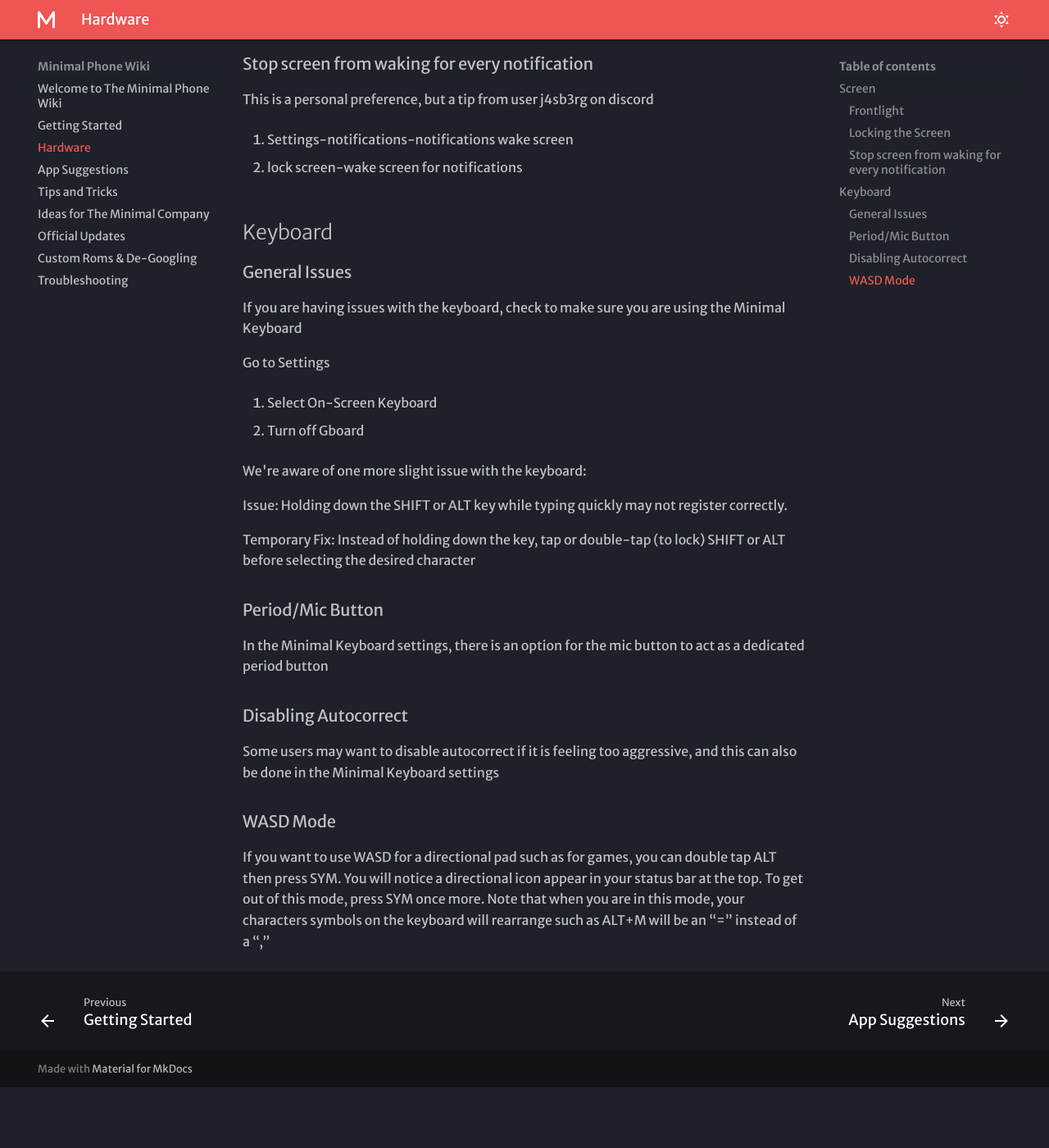
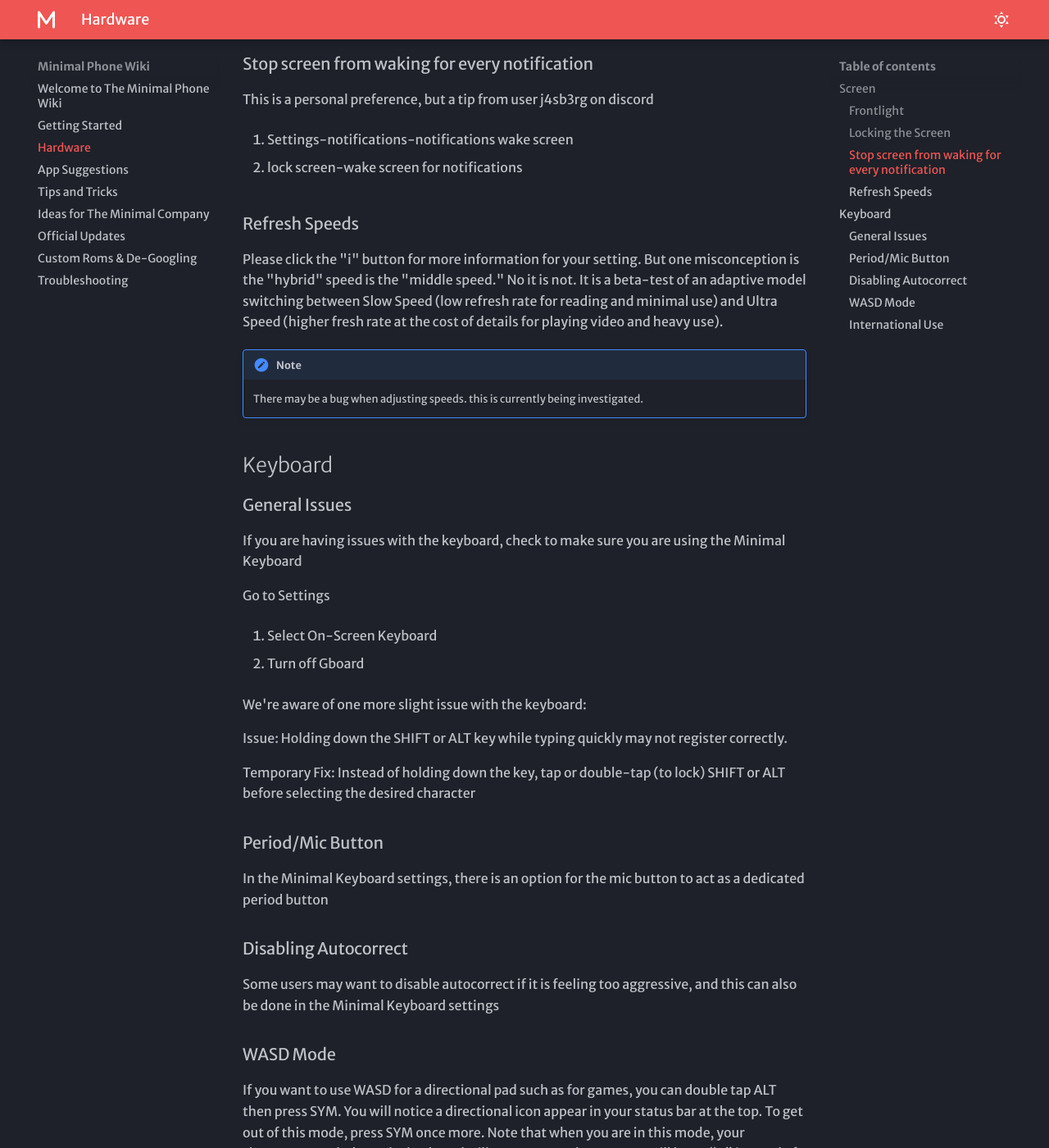
Before and after one commit to theblcl/Minimal-Phone-Guide, an MkDocs documentation site: the page built from docs/hardware.md, in a window 1280 px wide and 1400 px high, scrolled down 679 px. Shown: the whole window at 82% size. Built offline with MkDocs 1.6.1 and Material for MkDocs 9.7.7, drawn with Linux system fonts in a browser that asks for light colours; some web fonts are replaced; before the commit the page ends 2005 px from its top, so only the background shows below that; some of the changed text lies outside the part shown.

Commit message:
update readme and hardware section

```diff
--- a/docs/hardware.md
+++ b/docs/hardware.md
@@ -20,6 +20,11 @@ This is a personal preference, but a tip from user j4sb3rg on discord
 1. Settings-notifications-notifications wake screen
 
 2. lock screen-wake screen for notifications
+
+### Refresh Speeds
+Please click the "i" button for more information for your setting. But one misconception is the "hybrid" speed is the "middle speed." No it is not. It is a beta-test of an adaptive model switching between Slow Speed (low refresh rate for reading and minimal use) and Ultra Speed (higher fresh rate at the cost of details for playing video and heavy use).
+!!! note "Note"
+    There may be a bug when adjusting speeds. this is currently being investigated.
 
 ## Keyboard
 ### General Issues
@@ -47,3 +52,11 @@ Some users may want to disable autocorrect if it is feeling too aggressive, and
 If you want to use WASD for a directional pad such as for games, you can double tap ALT then press SYM. You will notice a directional icon appear in your status bar at the top.
 To get out of this mode, press SYM once more.
 Note that when you are in this mode, your characters symbols on the keyboard will rearrange such as ALT+M will be an “=” instead of a “,”
+
+### International Use
+from user unknownwelle
+For international users who type more than English:
+
+1. Download Microsoft Swiftkey Keyboard,
+2. Disable all other keyboards in the keyboard settings,
+Then, you can use Microsoft Swiftkey Keyboard with all the functionalities but can still use multiple languages. Note the on-screen keyboard may appear at times, but once you start typing, it would disappear
```
Also changed, not shown: README.md (+2 -0 lines).
